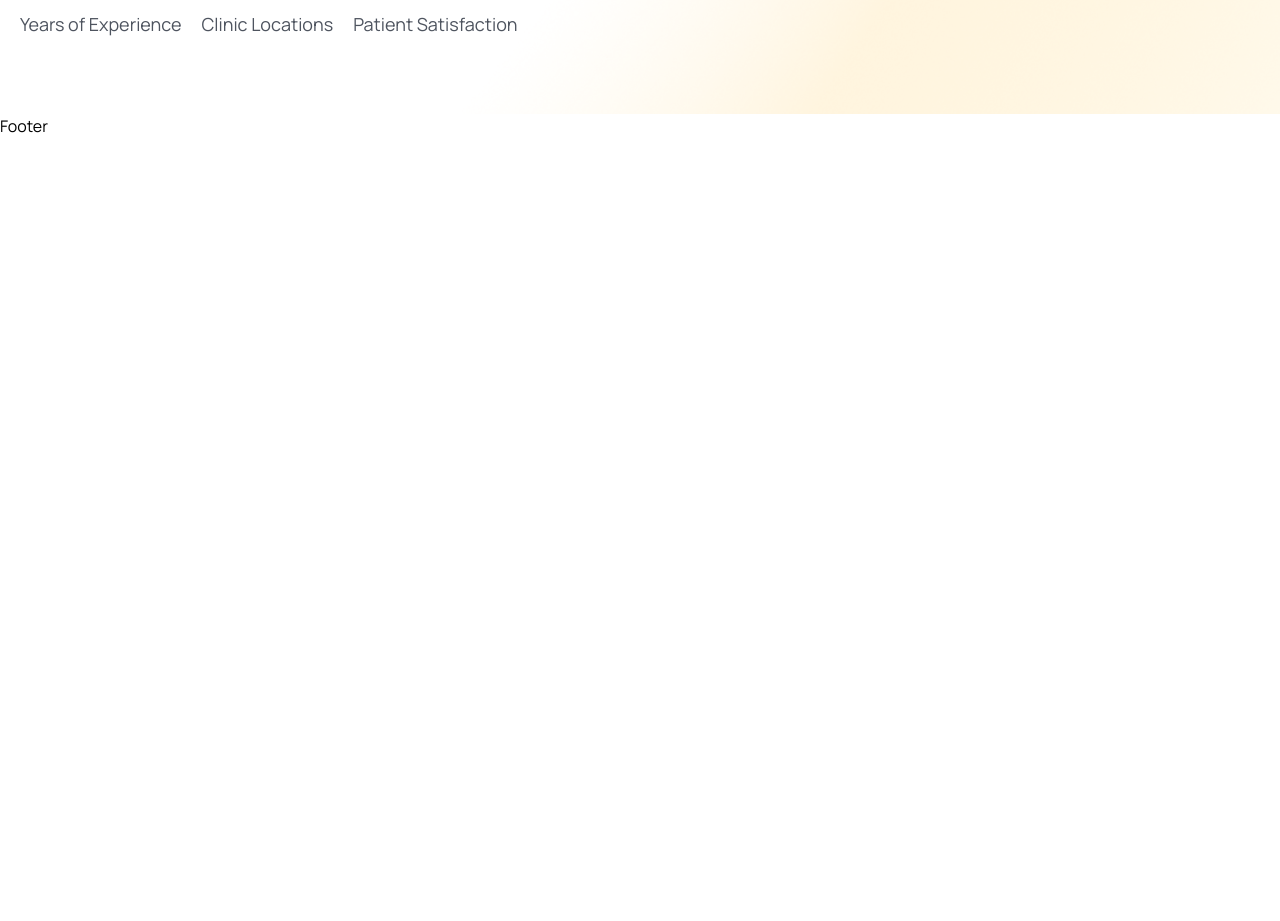
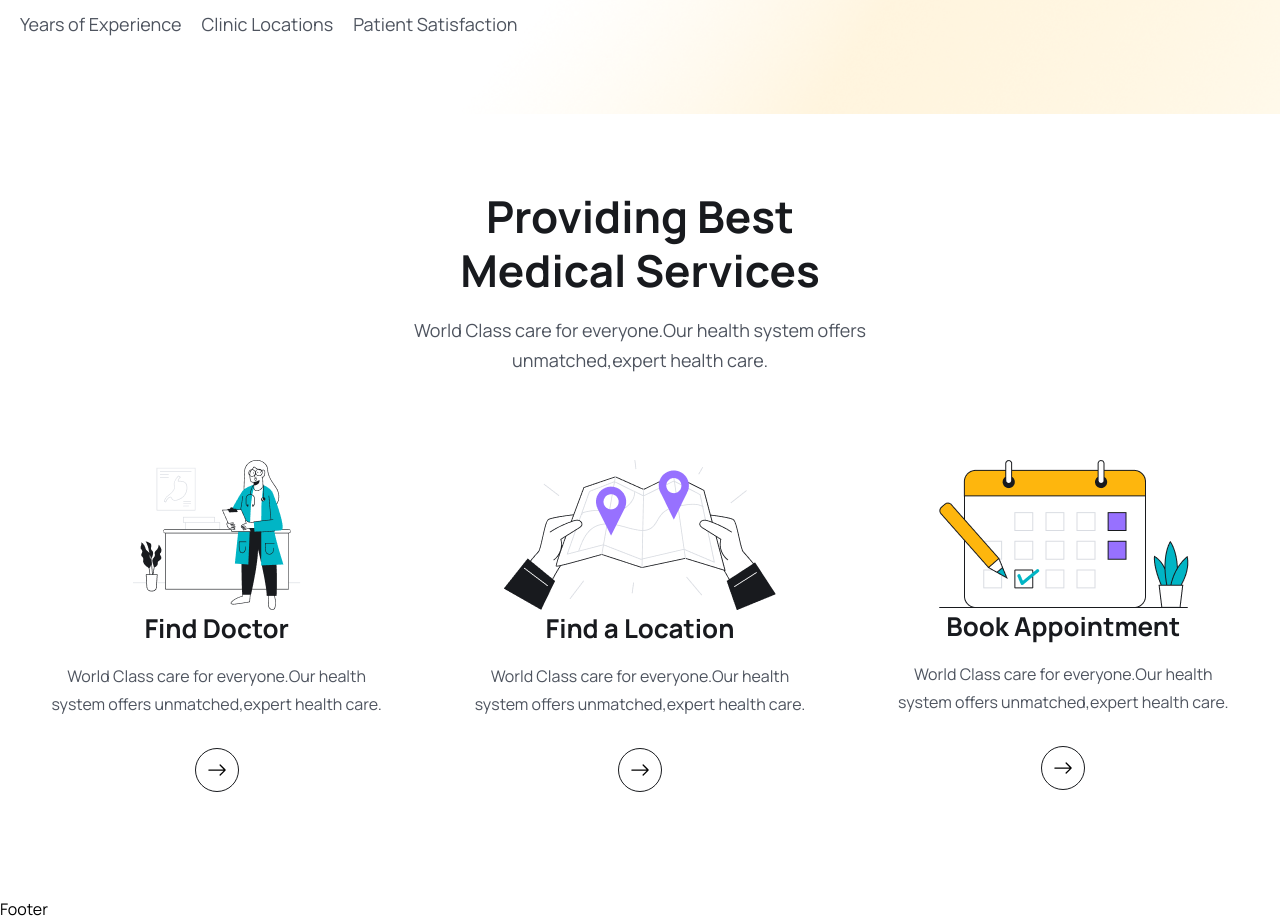
Before and after one commit to gilbert-kiana/Dr-Appointment-MERN-STACK, a React (Vite) app: page / in a window 1280 px wide. Shown: the part 727-1648 px from the top of the page. Before the commit the page ends 865 px from the top, so only its background shows below. Built offline with nearby package versions, Linux system fonts and the light colour scheme.

Commit message:
how it works section done

```diff
--- a/src/App.css
+++ b/src/App.css
@@ -18,6 +18,7 @@
   top: 0;
   left: 0;
   z-index: 99999;
+  background: white;
   box-shadow: 3px 3px -8px 3px #ddd;
 }
 
--- a/src/pages/Home.jsx
+++ b/src/pages/Home.jsx
@@ -2,11 +2,17 @@
 import heroImg1 from "../assets/images/hero-img01.png"
 import heroImg2 from "../assets/images/hero-img02.png"
 import heroImg3 from "../assets/images/hero-img03.png"
+import icon01 from "../assets/images/icon01.png"
+import icon02 from "../assets/images/icon02.png"
+import icon03 from "../assets/images/icon03.png"
+import { Link } from 'react-router-dom'
+import { BsArrowRight } from "react-icons/bs";
 
 const Home = () => {
     return (
         <>
             <>
+                {/* hero section */}
                 <section className="hero__section pt-[60px] 2xl:h-[800px]">
                     <div className="container">
                         <div className="flex flex-col lg:flex-row gap-[90px] items-center justify-between">
@@ -59,6 +65,73 @@
                         </div>
                     </div>
                 </section>
+
+                {/* how it works section */}
+                <section>
+                    <div className="container">
+                        <div className='lg:w-[470px] mx-auto'>
+                            <h2 className="heading text-center">
+                                Providing Best Medical Services
+                            </h2>
+                            <p className="text__para text-center">
+                                World Class care for everyone.Our health system offers unmatched,expert health care.
+                            </p>
+                        </div>
+
+                        <div className="grid grid-cols-1 md:grid-cols-2 lg:grid-cols-3 gap-5 lg:gap-[30px] mt-[30px] lg:mt-[55px]">
+                            <div className="py-[30px] px-5">
+                                <div className="flex items-center justify-center">
+                                    <img src={icon01} alt="" />
+                                </div>
+                                <div className="mt-30px">
+                                    <h2 className="text-[26px] leading-9 text-headingColor font-[700] text-center">
+                                        Find Doctor
+                                    </h2>
+                                    <p className='text-[16px] leading-7 text-textColor font-[400] mt-4  text-center'>
+                                        World Class care for everyone.Our health system offers unmatched,expert health care.
+                                    </p>
+                                    <Link to="/doctors" className="w-[44px] h-[44px] rounded-full border border-solid border-[#181A1e] mt-[30px] mx-auto flex items-center justify-center group hover:bg-primaryColor hover:border-none">
+                                        <BsArrowRight className="group-hover:text-white w-6 h-5" />
+                                    </Link>
+                                </div>
+                            </div>
+
+                            <div className="py-[30px] px-5">
+                                <div className="flex items-center justify-center">
+                                    <img src={icon02} alt="" />
+                                </div>
+                                <div className="mt-30px">
+                                    <h2 className="text-[26px] leading-9 text-headingColor font-[700] text-center">
+                                        Find a Location
+                                    </h2>
+                                    <p className='text-[16px] leading-7 text-textColor font-[400] mt-4  text-center'>
+                                        World Class care for everyone.Our health system offers unmatched,expert health care.
+                                    </p>
+                                    <Link to="/doctors" className="w-[44px] h-[44px] rounded-full border border-solid border-[#181A1e] mt-[30px] mx-auto flex items-center justify-center group hover:bg-primaryColor hover:border-none">
+                                        <BsArrowRight className="group-hover:text-white w-6 h-5" />
+                                    </Link>
+                                </div>
+                            </div>
+
+                            <div className="py-[30px] px-5">
+                                <div className="flex items-center justify-center">
+                                    <img src={icon03} alt="" />
+                                </div>
+                                <div className="mt-30px">
+                                    <h2 className="text-[26px] leading-9 text-headingColor font-[700] text-center">
+                                        Book Appointment
+                                    </h2>
+                                    <p className='text-[16px] leading-7 text-textColor font-[400] mt-4  text-center'>
+                                        World Class care for everyone.Our health system offers unmatched,expert health care.
+                                    </p>
+                                    <Link to="/doctors" className="w-[44px] h-[44px] rounded-full border border-solid border-[#181A1e] mt-[30px] mx-auto flex items-center justify-center group hover:bg-primaryColor hover:border-none">
+                                        <BsArrowRight className="group-hover:text-white w-6 h-5" />
+                                    </Link>
+                                </div>
+                            </div>
+                        </div>
+                    </div>
+                </section>
             </>
         </>
     )
```
